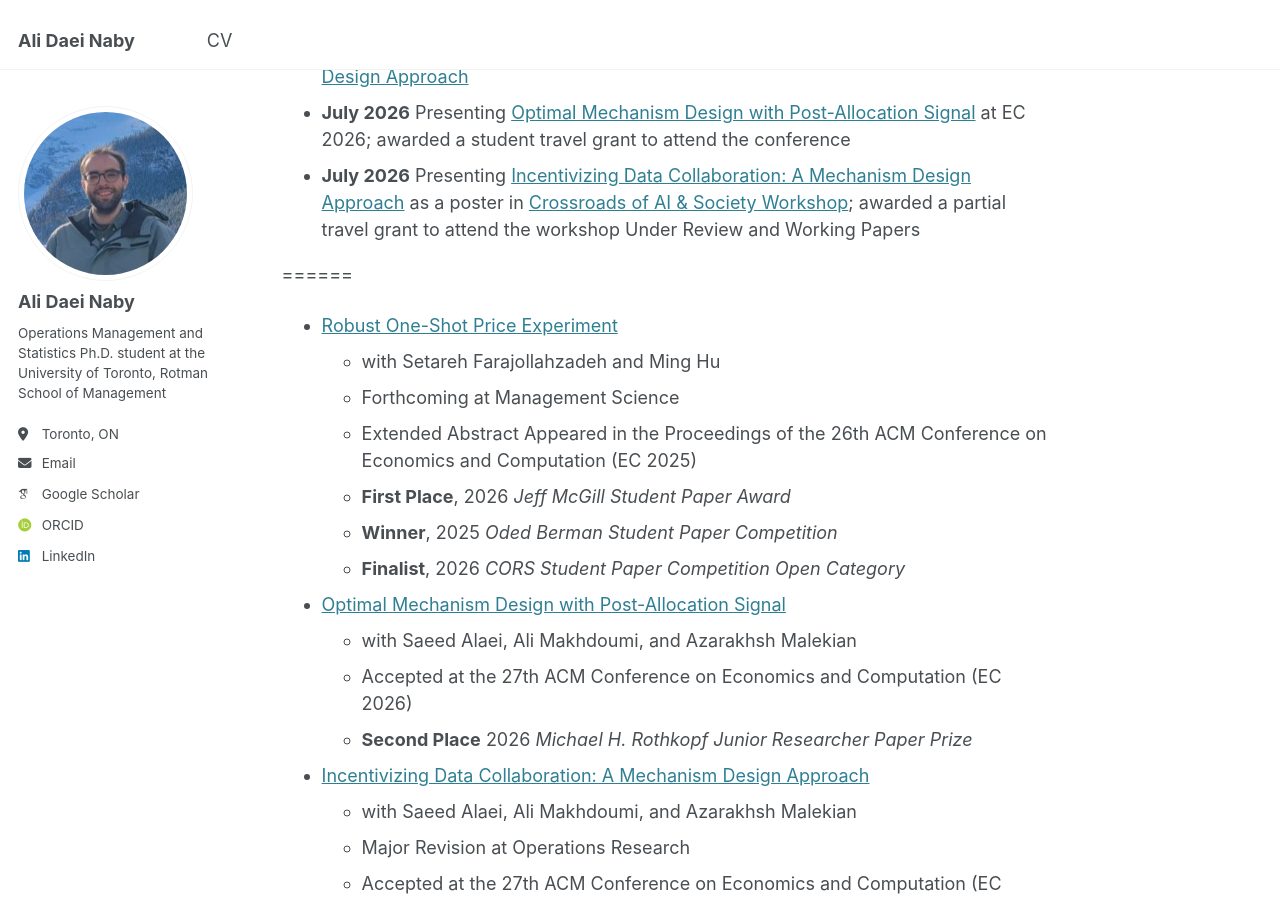
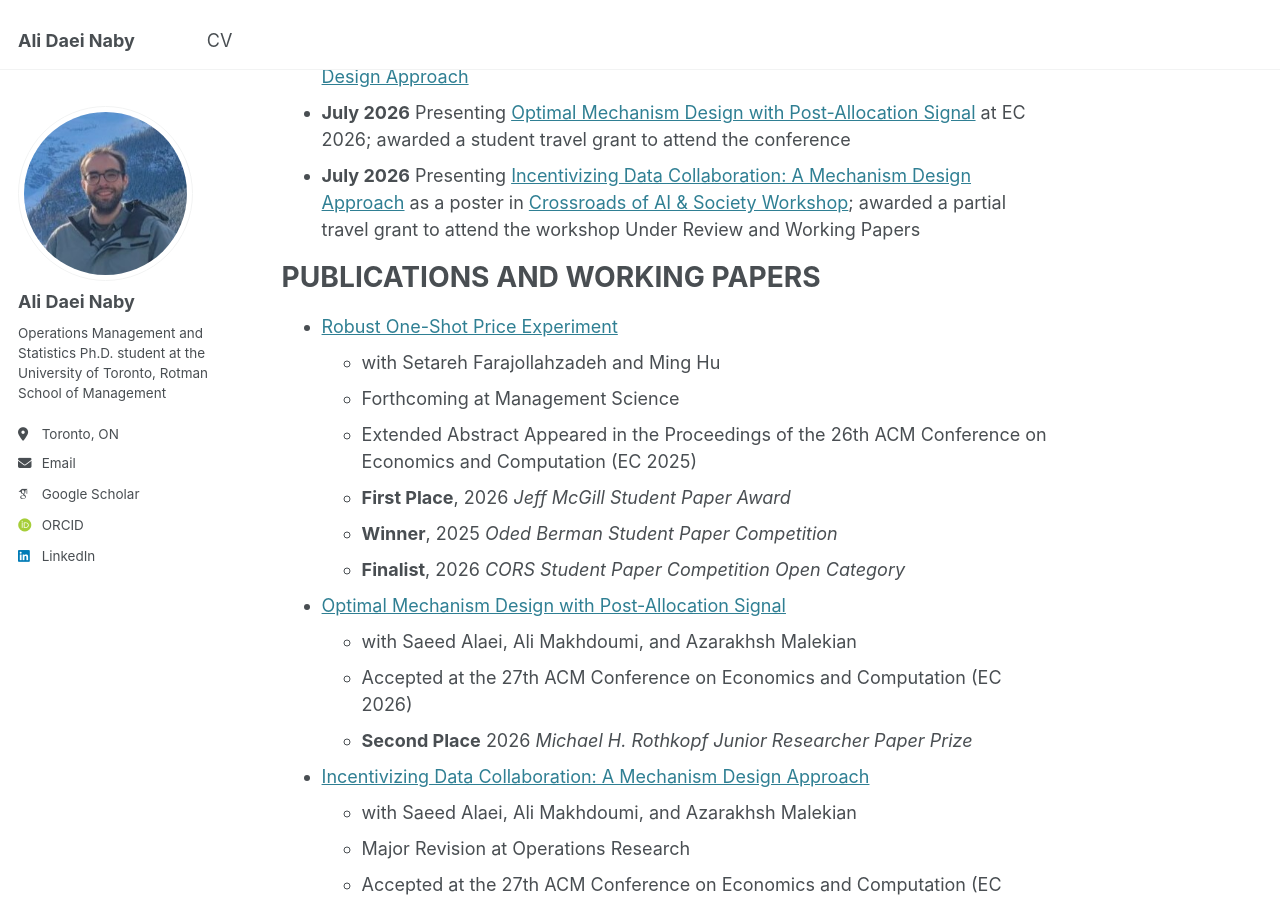
Before and after one commit to alidaeinaby/alidaeinaby.github.io, a Jekyll site: the page built from _pages/about.md, in a window 1280 px wide and 900 px high, scrolled down 693 px. Built offline with Jekyll 4.4.1, drawn with Linux system fonts in a browser that asks for light colours; some web fonts are replaced.

Commit message:
Update about.md

```diff
--- a/_pages/about.md
+++ b/_pages/about.md
@@ -23,6 +23,7 @@ News
 - **July 2026** Presenting [Incentivizing Data Collaboration: A Mechanism Design Approach](https://papers.ssrn.com/sol3/papers.cfm?abstract_id=5297868) as a poster in [Crossroads of AI & Society Workshop](https://aaforml.com/2026/); awarded a partial travel grant to attend the workshop
 Under Review and Working Papers
 
+PUBLICATIONS AND WORKING PAPERS
 ======
 
 - [Robust One-Shot Price Experiment](https://papers.ssrn.com/sol3/papers.cfm?abstract_id=4899852)
```
